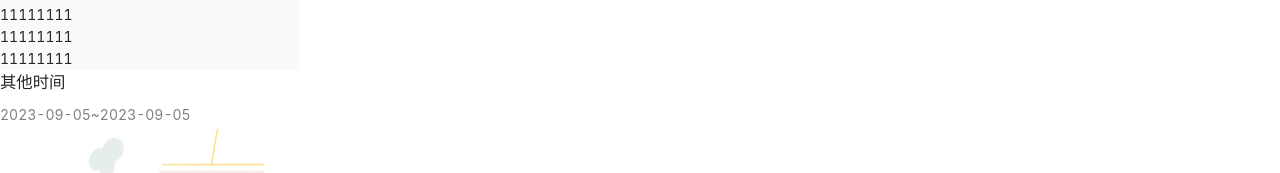
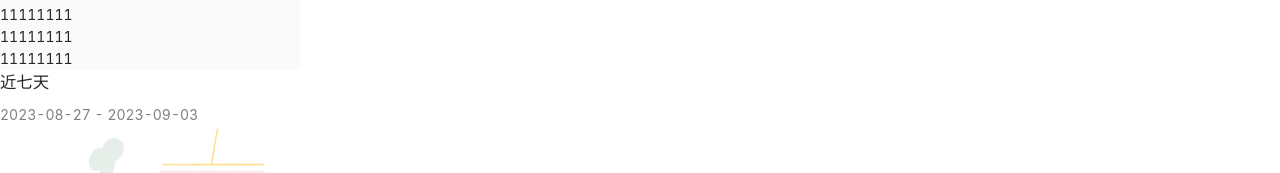
Before and after one commit to xiaochao112/react-todolist, a React (Vite) app: page / in a window 1280 px wide. Shown: the part 303-476 px from the top of the page. Built offline with nearby package versions, Linux system fonts and the light colour scheme.

Commit message:
修改日期显示

```diff
--- a/src/pages/home/Content/index.tsx
+++ b/src/pages/home/Content/index.tsx
@@ -5,6 +5,7 @@ import TaskItem from './Tasks/TaskItem';
 import { TTaskItem } from '@api/task/type';
 import { delTaskItem } from '@api/task';
 import { TSaerchParams } from '..';
+import { getFullTimeByIndex, getTimeTextByIndex } from '../util';
 
 type TProps = {
   taskList: TTaskItem[];
@@ -12,13 +13,17 @@ type TProps = {
   searchTime: TSaerchParams;
 };
 
-function Content({ taskList, getList }: TProps) {
+function Content({ taskList, getList, searchTime }: TProps) {
   return (
     <>
       <div className=' h-full pt-5' style={{ width: 800 }}>
         <div>
-          <h3 className='font-bold inline-block mr-1'>其他时间</h3>
-          <span className='text-xs text-desc'>2023-09-05~2023-09-05</span>
+          <h3 className='font-bold inline-block mr-1'>
+            {getTimeTextByIndex(searchTime?.timeIndex)}
+          </h3>
+          <span className='text-xs text-desc'>
+            {getFullTimeByIndex(searchTime?.timeIndex, searchTime?.startTime, searchTime?.endTime)}
+          </span>
         </div>
         {taskList?.map((item, index) => (
           <TaskItem
--- a/src/pages/home/SliderBar/index.tsx
+++ b/src/pages/home/SliderBar/index.tsx
@@ -6,10 +6,14 @@ import { useEffect, useState } from 'react';
 import { STime } from './type';
 import { TSaerchParams } from '..';
 import { getTimeByIndex } from './core';
+import { DatePicker } from 'antd';
+import 'moment/locale/zh-cn';
+import locale from 'antd/es/date-picker/locale/zh_CN';
+
 type TPorps = {
   onSearchChange: (data: TSaerchParams) => void; // search数据监听
 };
-
+const { RangePicker } = DatePicker;
 function SliderBar({ onSearchChange }: TPorps) {
   const [timeIndex, setTimeIndex] = useState<STime>(timeListConst[0].type);
   const [taskStatusIndex, setTaskStatusIndex] = useState<number>(0);
@@ -43,6 +47,7 @@ function SliderBar({ onSearchChange }: TPorps) {
                 }}
               />
             ))}
+            <div>{timeIndex === STime.自定义 && <RangePicker locale={locale} />}</div>
           </div>
         </div>
         <div className=' p-3'>
```
